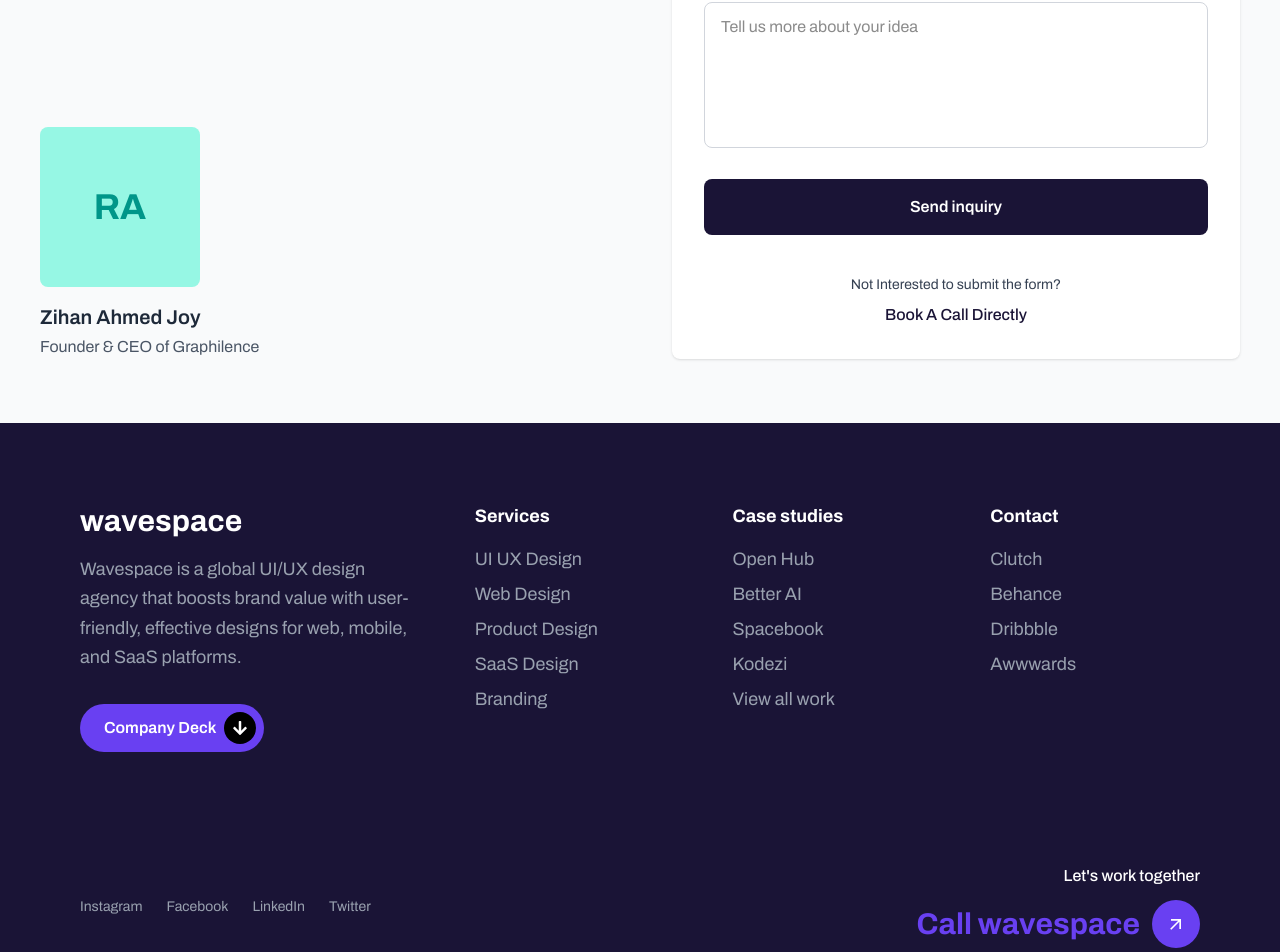
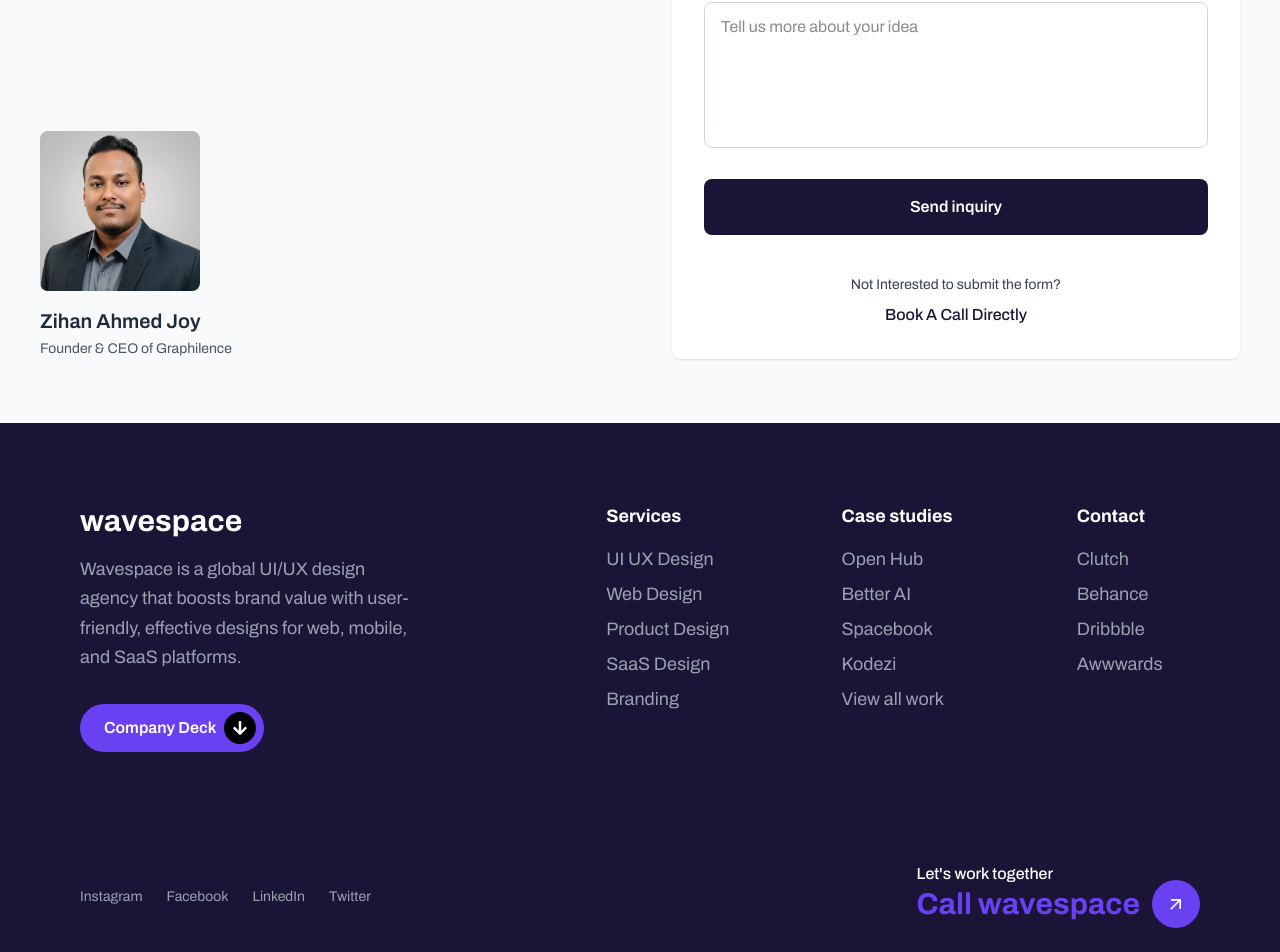
Before and after one commit to Joy773/Graphilence-Portfolio-Payment-App, a Next.js app in the folder my-app/: page / in a window 1280 px wide. Shown: the part 3538-4490 px from the top of the page. Built offline with nearby package versions, Linux system fonts and the light colour scheme; no server answers; the database is empty.

Commit message:
Latest Commit

```diff
--- a/my-app/src/Components/Footer.tsx
+++ b/my-app/src/Components/Footer.tsx
@@ -76,8 +76,9 @@ const Footer = () => {
 
           </div>
 
-          {/* Middle Section - Navigation Links */}
-          <div className="lg:col-span-8 grid grid-cols-1 md:grid-cols-3 gap-8 lg:gap-12">
+          {/* Middle Section - Navigation Links (aligned to the right on large screens) */}
+          <div className="lg:col-span-8 flex lg:justify-end">
+            <div className="grid grid-cols-1 md:grid-cols-3 gap-8 md:gap-x-16 lg:gap-x-28 lg:gap-y-4">
               {/* Services Column */}
               <div className="flex flex-col">
                 <h3 className="text-white font-bold text-[18px] mb-4">
@@ -126,6 +127,7 @@ const Footer = () => {
                 </ul>
               </div>
             </div>
+          </div>
 
         </div>
 
@@ -170,12 +172,12 @@ const Footer = () => {
           </div>
 
           {/* CTA Section */}
-          <div className="flex flex-col items-start lg:items-end">
-            <h3 className="text-white font-medium text-base mb-3">
+          <div className="flex flex-col items-start">
+            <h3 className="text-white font-medium text-base mb-0 leading-tight">
               Let's work together
             </h3>
             <motion.div
-              className="flex items-center gap-3 group cursor-pointer"
+              className="flex items-center gap-3 group cursor-pointer -mt-1"
               initial="rest"
               whileHover="hover"
             >
--- a/my-app/src/Components/SendQuery.tsx
+++ b/my-app/src/Components/SendQuery.tsx
@@ -104,12 +104,14 @@ const SendQuery = () => {
             {/* Profile Section - bottom of left column, aligned like reference image */}
             <div className="mt-auto flex flex-col items-center lg:items-start pt-4">
               <div className="w-32 h-32 md:w-40 md:h-40 rounded-lg overflow-hidden mb-4 bg-teal-200 shrink-0">
-                <div className="w-full h-full bg-teal-200 flex items-center justify-center">
-                  <span className="text-teal-600 text-4xl font-bold">RA</span>
-                </div>
+                <img
+                  src="/CEO.jpeg"
+                  alt="Founder & CEO"
+                  className="w-full h-full object-cover"
+                />
               </div>
               <h3 className="text-xl font-semibold text-gray-800 mb-1 text-center lg:text-left">Zihan Ahmed Joy</h3>
-              <p className="text-gray-600 mb-0 text-center lg:text-left">Founder & CEO of Graphilence</p>
+              <p className="text-gray-600 text-sm mb-0 text-center lg:text-left">Founder & CEO of Graphilence</p>
             </div>
           </div>
           </RevealOnScroll>
```
Also changed, not shown: my-app/public/CEO.jpeg (added), 1 other file (tests, documents, lock files or other folders). Lines whose indentation alone changed are shown as unchanged.
